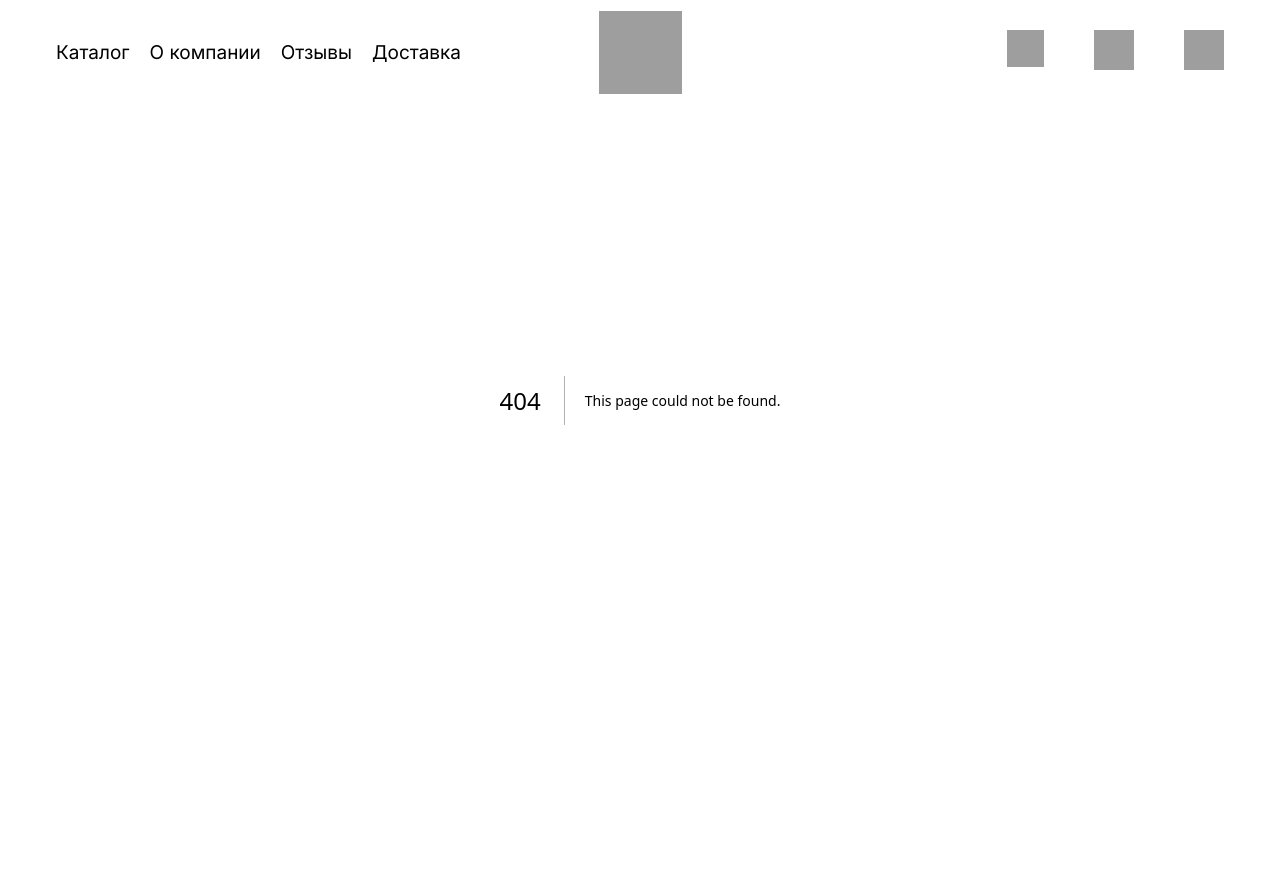
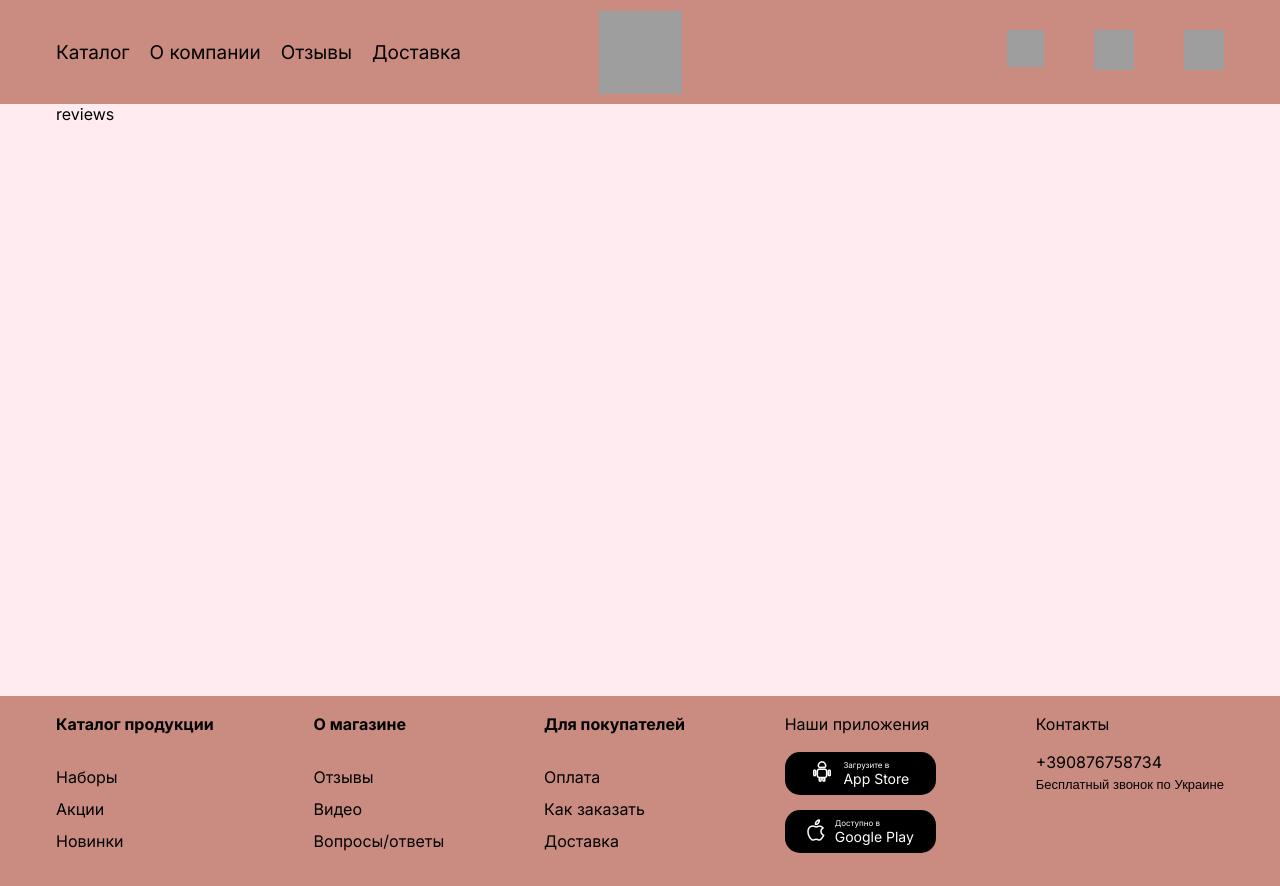
Before and after one commit to kestenbaum/Cakes-shop, a Next.js app in the folder client/: page /reviews in a window 1280 px wide. Before the commit this address had no page. Before the commit the page ends 800 px from the top, so only its background shows below. Built offline with nearby package versions, Linux system fonts and the light colour scheme; grey boxes are pictures that could not be loaded.

Commit message:
create (reviews page)

```diff
--- /dev/null
+++ b/client/src/app/reviews/layout.tsx
@@ -0,0 +1,24 @@
+import React from "react";
+import type { Metadata } from 'next'
+
+import Header from "@/components/Header/Header";
+import Footer from "@/components/Footer/Footer";
+
+export const metadata: Metadata = {
+    title: 'Profile',
+    description: 'Generated by create next app',
+}
+
+export default function RootLayout({
+                                       children,
+                                   }: {
+    children: React.ReactNode
+}) {
+    return (
+        <>
+            <Header background={"#CA8B81"}/>
+                {children}
+            <Footer/>
+        </>
+    )
+}
--- /dev/null
+++ b/client/src/app/reviews/page.tsx
@@ -0,0 +1,15 @@
+import React, {FC} from 'react';
+
+import styles from "@/app/reviews/reviews.module.css"
+
+const Page:FC = () => {
+    return (
+        <section
+            className={styles.wrapper}
+        >
+            reviews
+        </section>
+    );
+};
+
+export default Page;
--- /dev/null
+++ b/client/src/app/reviews/reviews.module.css
@@ -0,0 +1,11 @@
+.wrapper {
+    display: flex;
+    gap: 20px;
+    background-color: #FFEBF0;
+    width: 100%;
+    max-width:1198px;
+    padding: 104px 15px 0;
+    margin: 0 auto;
+    height: 100%;
+    min-height: calc(100vh - 104px);
+}
```
